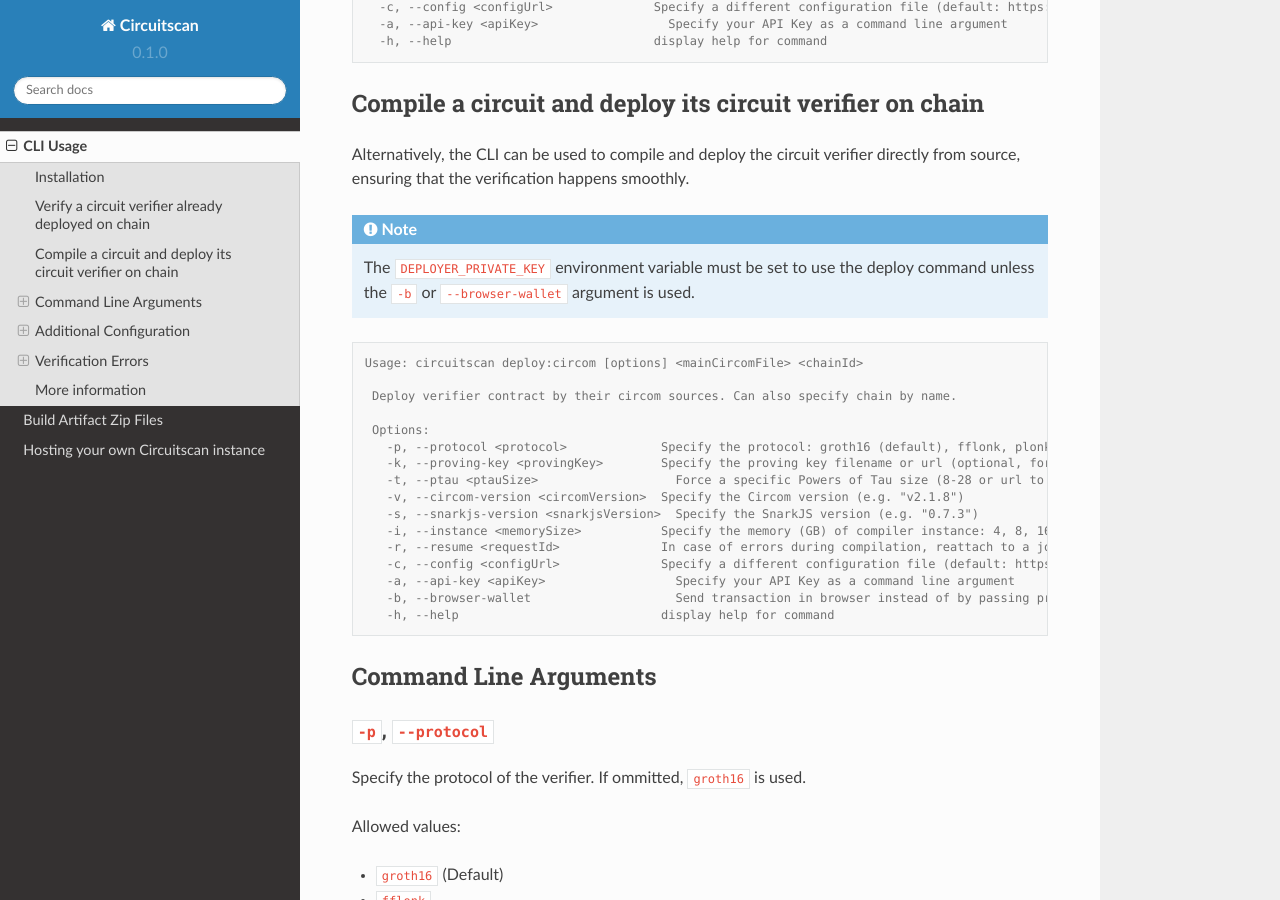
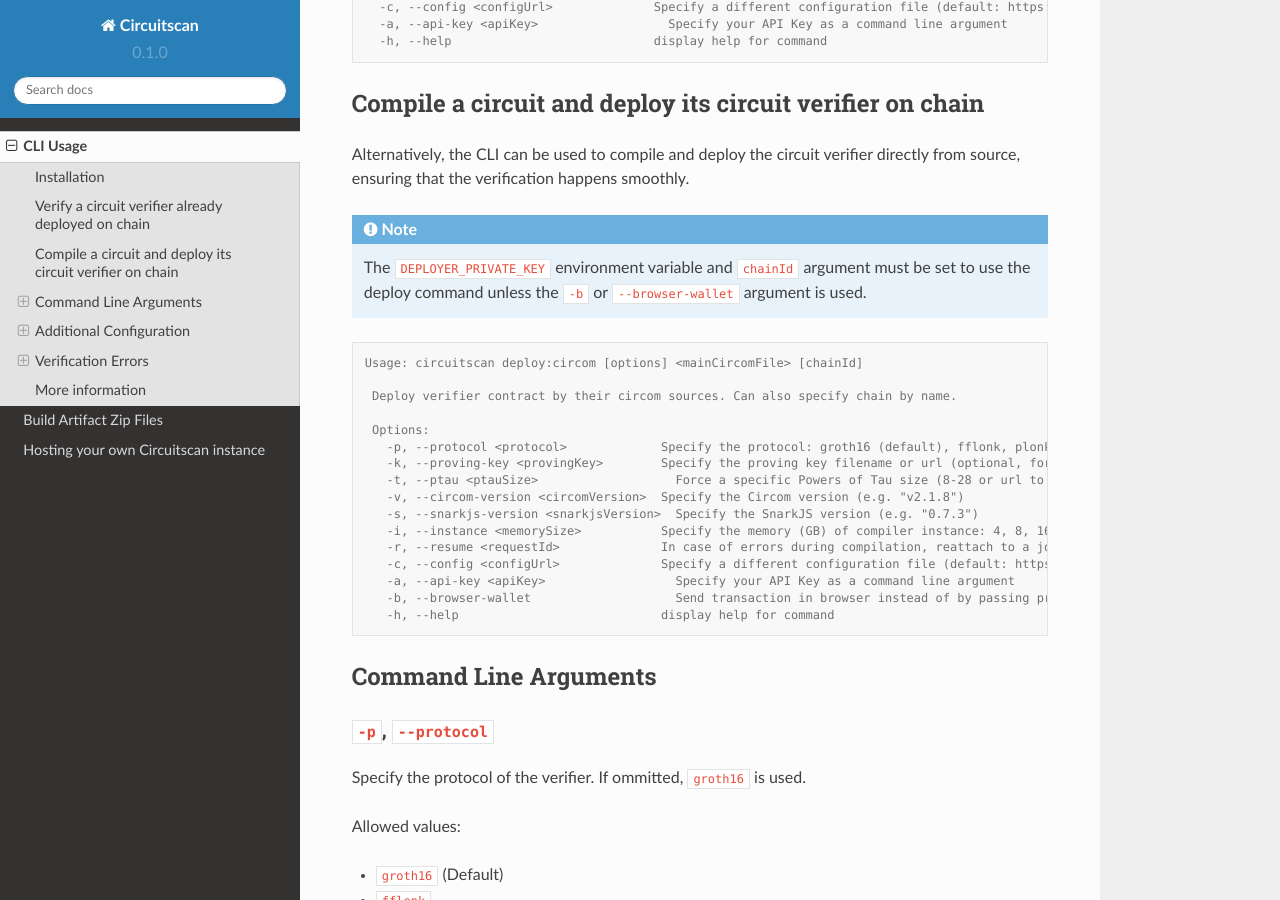
Before and after one commit to circuitscan/docs, a Sphinx documentation site: the page built from docs/source/usage.rst, in a window 1280 px wide and 900 px high, scrolled down 1182 px. Built offline with Sphinx 7.4.7 and the Read the Docs theme 2.0.0, drawn with Linux system fonts in a browser that asks for light colours.

Commit message:
chainId optional with browser wallet on deploy

```diff
--- a/docs/source/usage.rst
+++ b/docs/source/usage.rst
@@ -59,11 +59,11 @@
 
 .. note::
 
-   The ``DEPLOYER_PRIVATE_KEY`` environment variable must be set to use the deploy command unless the ``-b`` or ``--browser-wallet`` argument is used.
+   The ``DEPLOYER_PRIVATE_KEY`` environment variable and ``chainId`` argument must be set to use the deploy command unless the ``-b`` or ``--browser-wallet`` argument is used.
 
 .. code-block:: console
 
-   Usage: circuitscan deploy:circom [options] <mainCircomFile> <chainId>
+   Usage: circuitscan deploy:circom [options] <mainCircomFile> [chainId]
 
     Deploy verifier contract by their circom sources. Can also specify chain by name.
 
@@ -77,7 +77,7 @@
       -r, --resume <requestId>              In case of errors during compilation, reattach to a job and attempt a new deploy. Overrides all other options.
       -c, --config <configUrl>              Specify a different configuration file (default: https://circuitscan.org/cli.json)
       -a, --api-key <apiKey>                  Specify your API Key as a command line argument
-      -b, --browser-wallet                    Send transaction in browser instead of by passing private key env var (overrides passed chainId)
+      -b, --browser-wallet                    Send transaction in browser instead of by passing private key env var (overrides chainId argument)
       -h, --help                            display help for command
 
 Command Line Arguments
@@ -190,7 +190,7 @@
 ``-a``, ``--api-key``
 ^^^^^^^^^^^^^^^^^^^^^
 
-Overrides API key settings from either the `CIRCUITSCAN_API_KEY` environment variable, or the `~/.circuitscan` JSON user configuration.
+Overrides API key settings from either the ``CIRCUITSCAN_API_KEY`` environment variable, or the ``~/.circuitscan`` JSON user configuration.
 
 ``-b``, ``--browser-wallet``
 ^^^^^^^^^^^^^^^^^^^^^^^^^^^^
```
